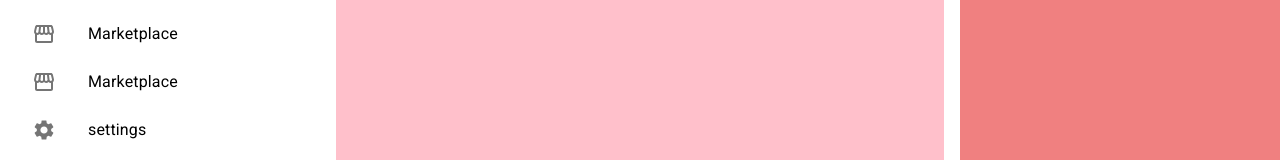
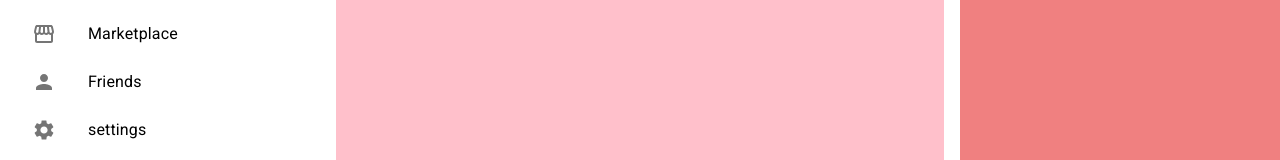
Before and after one commit to LalithYagnavalkya/MaterialUiCourse, a React (Create React App) app: page / in a window 1280 px wide. Shown: the part 174-334 px from the top of the page. Built offline with nearby package versions, Linux system fonts and the light colour scheme.

Commit message:
replace the duplicate list item with friends

```diff
--- a/src/components/Sidebar.jsx
+++ b/src/components/Sidebar.jsx
@@ -12,6 +12,7 @@ import {
   Settings,
   AccountBox,
   Storefront,
+  Person,
 } from "@mui/icons-material";
 
 import React from "react";
@@ -52,9 +53,9 @@ const Sidebar = () => {
         <ListItem disablePadding>
           <ListItemButton component="a" href="#pages">
             <ListItemIcon>
-              <Storefront />
+              <Person />
             </ListItemIcon>
-            <ListItemText primary="Marketplace" />
+            <ListItemText primary="Friends" />
           </ListItemButton>
         </ListItem>
         <ListItem disablePadding>
```
